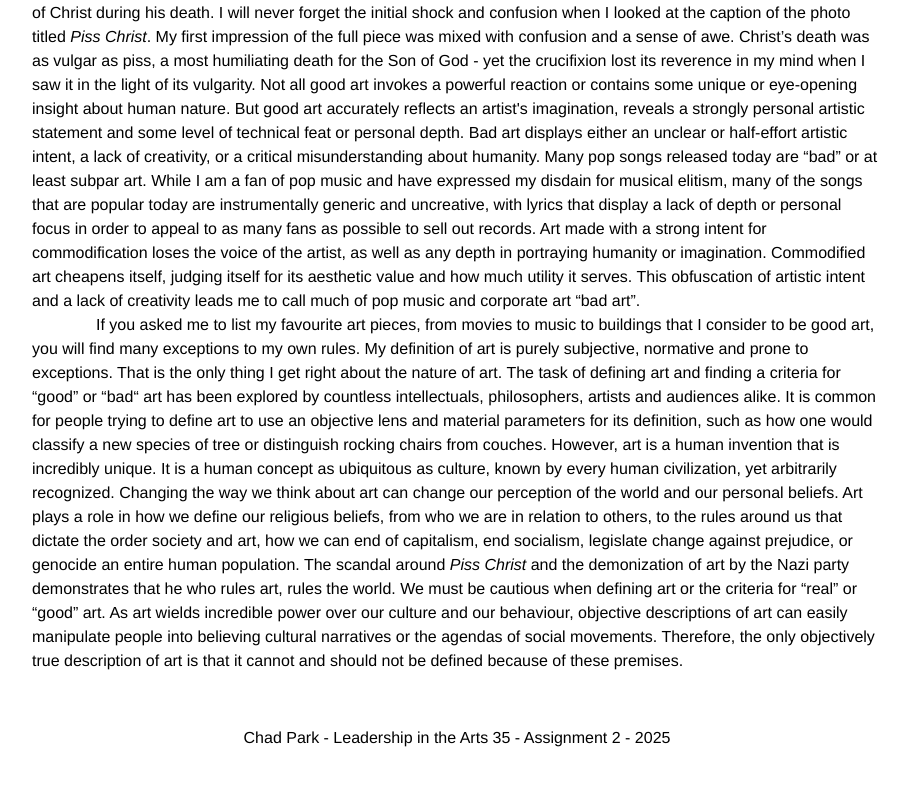
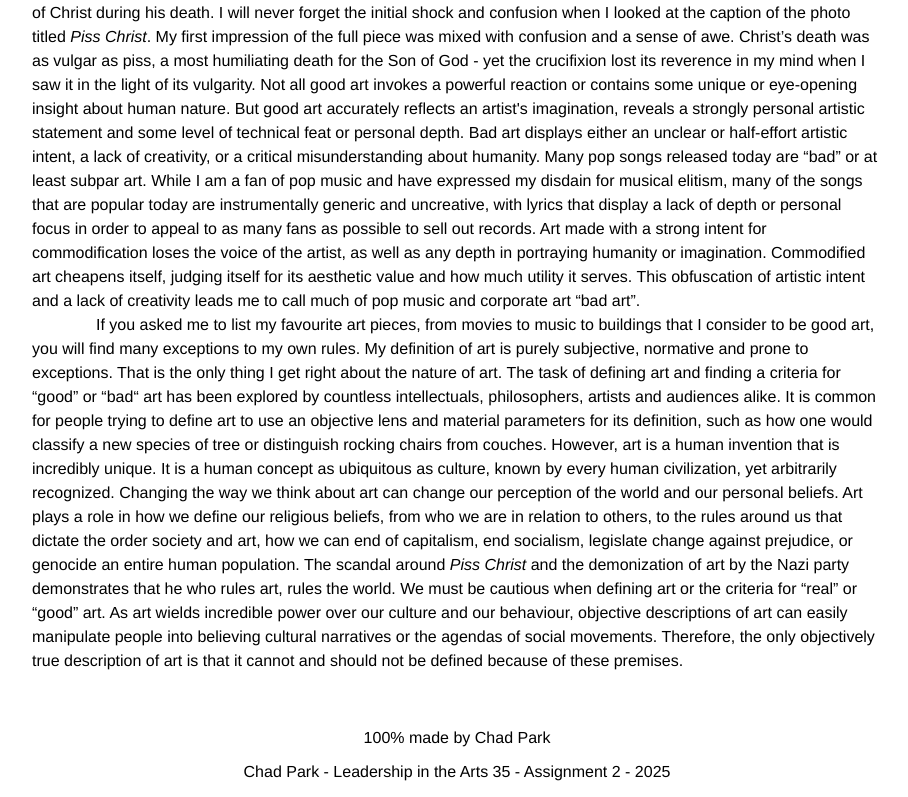
Before and after one commit to chadparkk2/LITAassignment2, a plain HTML site: page q1-2.html in a window 1280 px wide. Shown: the part 3256-4053 px from the top of the page, without its empty margins (183-1091 px from the left). Before the commit the page ends 4019 px from the top, so only its background shows below. Drawn offline with Linux system fonts and the light colour scheme.

Commit message:
Update q1-2.html

```diff
--- a/q1-2.html
+++ b/q1-2.html
@@ -21,6 +21,7 @@
     </p>
   </body>
   <footer>
+    <p class="footer">100% made by Chad Park</p>
     <p class="footer">Chad Park - Leadership in the Arts 35 - Assignment 2 - 2025</p>
   </footer>
 </html>
```
